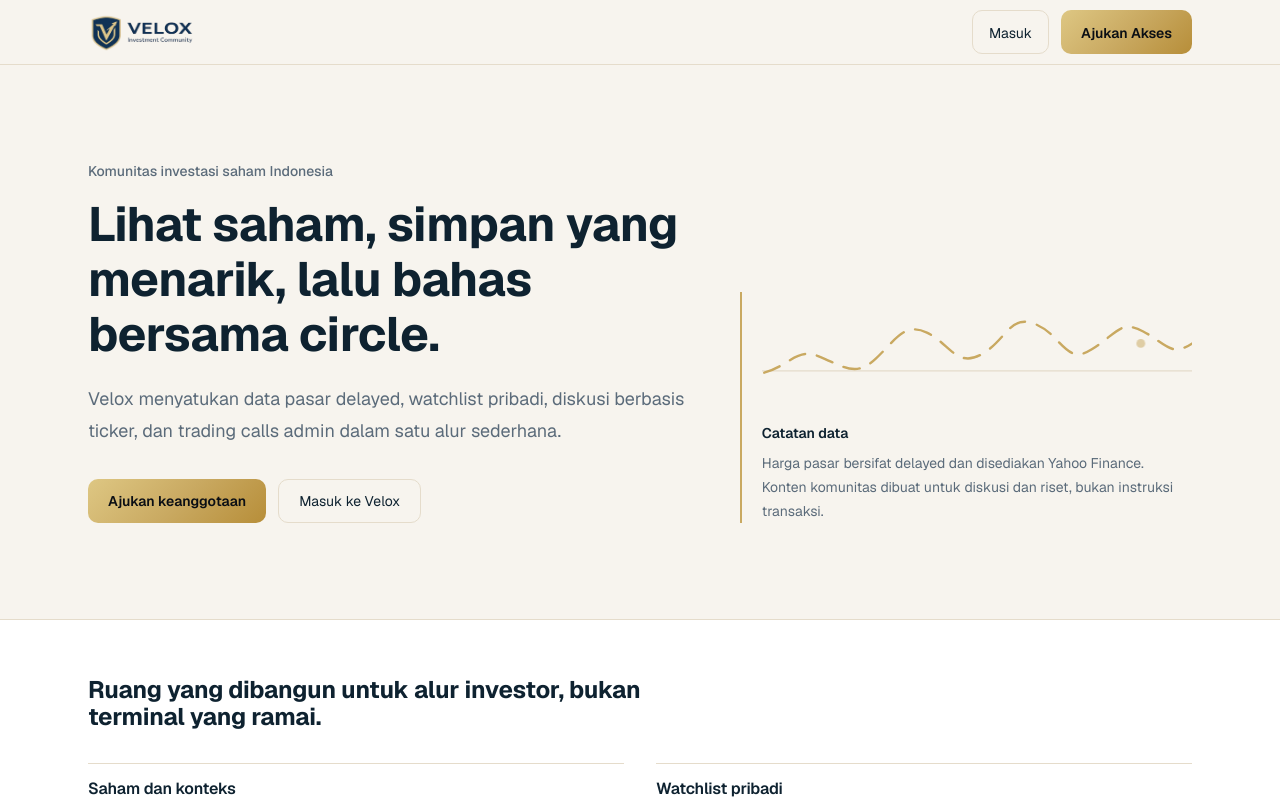
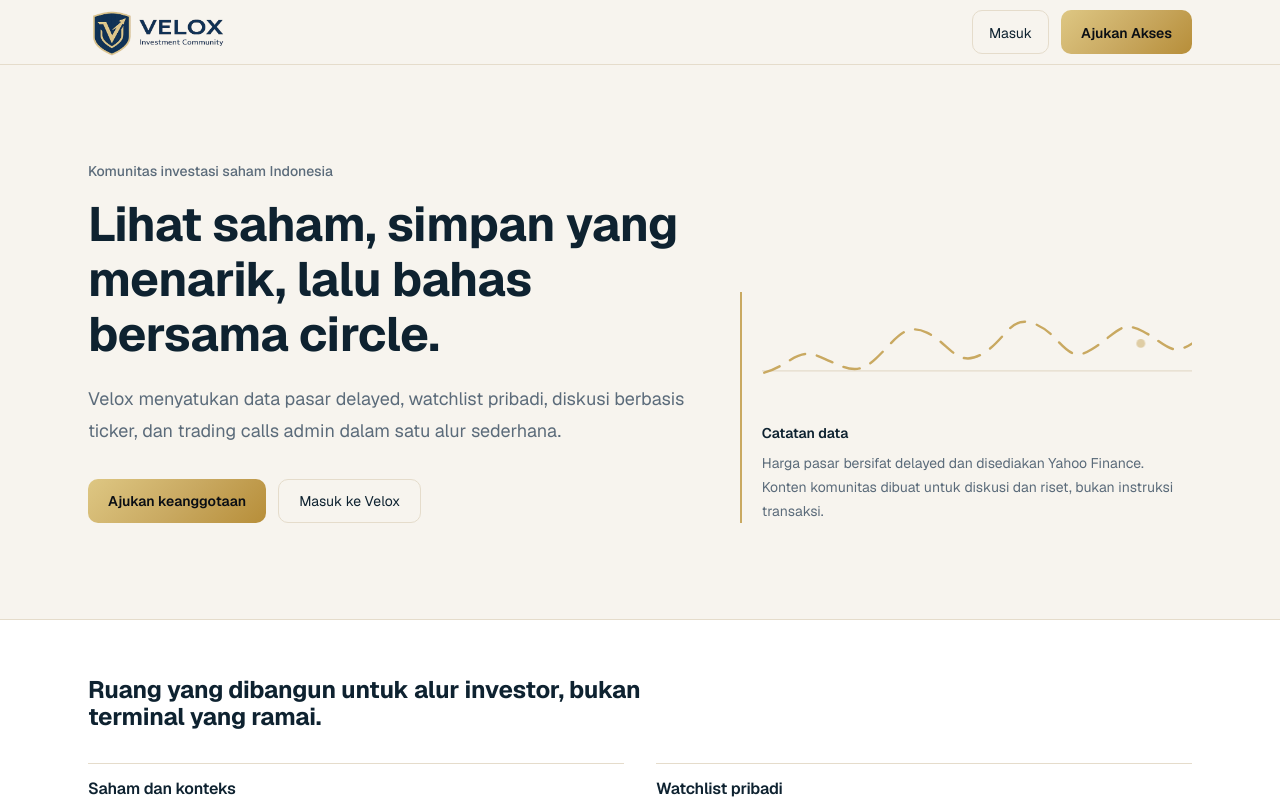
Before and after one commit to Syauqi-N/velox, a Next.js app: page / in a window 1280 px wide. Shown: the top 800 px of the page. Built offline with nearby package versions, Linux system fonts and the light colour scheme; no server answers.

Commit message:
style: enlarge VELOX logo in landing page header
- Landing header logo: 180x44 -> 220x56 (h-13)

```diff
--- a/src/app/page.tsx
+++ b/src/app/page.tsx
@@ -14,7 +14,7 @@ export default async function HomePage() {
   const session = await auth();
   const hasSession = Boolean(session?.user?.id);
   return <div className="min-h-screen bg-[var(--background)] text-[var(--foreground)]">
-    <header className="border-b border-[var(--border)]"><div className="mx-auto flex h-16 max-w-6xl items-center justify-between px-4 sm:px-6"><Link href="/" aria-label="Velox"><Image src="/logos/velox-primary-horizontal.png" alt="Velox" width={180} height={44} className="h-10 w-auto" priority /></Link><nav className="flex items-center gap-3">{hasSession ? <Link href="/dashboard" className="btn-gold inline-flex min-h-11 items-center justify-center whitespace-nowrap px-5 text-sm leading-none"><span className="translate-y-px">Buka Home</span></Link> : <><Link href="/login" className="btn-ghost inline-flex min-h-11 items-center justify-center px-4 text-sm leading-none"><span className="translate-y-px">Masuk</span></Link><Link href="/signup" className="btn-gold inline-flex min-h-11 items-center justify-center whitespace-nowrap px-5 text-sm leading-none"><span className="translate-y-px">Ajukan Akses</span></Link></>}</nav></div></header>
+    <header className="border-b border-[var(--border)]"><div className="mx-auto flex h-16 max-w-6xl items-center justify-between px-4 sm:px-6"><Link href="/" aria-label="Velox"><Image src="/logos/velox-primary-horizontal.png" alt="Velox" width={220} height={56} className="h-13 w-auto" priority /></Link><nav className="flex items-center gap-3">{hasSession ? <Link href="/dashboard" className="btn-gold inline-flex min-h-11 items-center justify-center whitespace-nowrap px-5 text-sm leading-none"><span className="translate-y-px">Buka Home</span></Link> : <><Link href="/login" className="btn-ghost inline-flex min-h-11 items-center justify-center px-4 text-sm leading-none"><span className="translate-y-px">Masuk</span></Link><Link href="/signup" className="btn-gold inline-flex min-h-11 items-center justify-center whitespace-nowrap px-5 text-sm leading-none"><span className="translate-y-px">Ajukan Akses</span></Link></>}</nav></div></header>
     <main><section className="mx-auto grid max-w-6xl gap-10 px-4 py-16 sm:px-6 lg:grid-cols-[1.15fr_.85fr] lg:items-end lg:py-24"><div><p className="text-sm font-medium text-[var(--muted)]">Komunitas investasi saham Indonesia</p><h1 className="mt-4 max-w-3xl text-4xl font-bold tracking-tight sm:text-5xl">Lihat saham, simpan yang menarik, lalu bahas bersama circle.</h1><p className="mt-5 max-w-2xl text-lg leading-8 text-[var(--muted)]">Velox menyatukan data pasar delayed, watchlist pribadi, diskusi berbasis ticker, dan trading calls admin dalam satu alur sederhana.</p><div className="mt-8 flex flex-wrap gap-3">{hasSession ? <Link href="/dashboard" className="btn-gold inline-flex min-h-11 items-center px-5 text-sm">Buka Home</Link> : <><Link href="/signup" className="btn-gold inline-flex min-h-11 items-center px-5 text-sm">Ajukan keanggotaan</Link><Link href="/login" className="btn-ghost inline-flex min-h-11 items-center px-5 text-sm">Masuk ke Velox</Link></>}</div></div><aside className="border-l-2 border-[var(--accent)] pl-5"><MarketPulse /><p className="mt-4 text-sm font-semibold">Catatan data</p><p className="mt-2 text-sm leading-6 text-[var(--muted)]">Harga pasar bersifat delayed dan disediakan Yahoo Finance. Konten komunitas dibuat untuk diskusi dan riset, bukan instruksi transaksi.</p></aside></section>
     <section className="border-y border-[var(--border)] bg-[var(--card)]"><div className="mx-auto max-w-6xl px-4 py-14 sm:px-6"><h2 className="max-w-xl text-2xl font-bold">Ruang yang dibangun untuk alur investor, bukan terminal yang ramai.</h2><div className="mt-8 grid gap-x-8 gap-y-7 sm:grid-cols-2">{capabilities.map(([title, description]) => <article key={title} className="border-t border-[var(--border)] pt-4"><h3 className="text-base font-semibold">{title}</h3><p className="mt-2 text-sm leading-6 text-[var(--muted)]">{description}</p></article>)}</div></div></section>
     <section className="mx-auto max-w-6xl px-4 py-16 sm:px-6"><h2 className="text-2xl font-bold">Akses melalui persetujuan circle.</h2><p className="mt-3 max-w-xl text-sm leading-6 text-[var(--muted)]">Kirim pendaftaran, tunggu persetujuan admin, lalu aktifkan akun dengan kode yang diberikan.</p><Link href="/signup" className="btn-gold mt-6 inline-flex min-h-11 items-center px-5 text-sm">Ajukan keanggotaan</Link></section></main>
```
